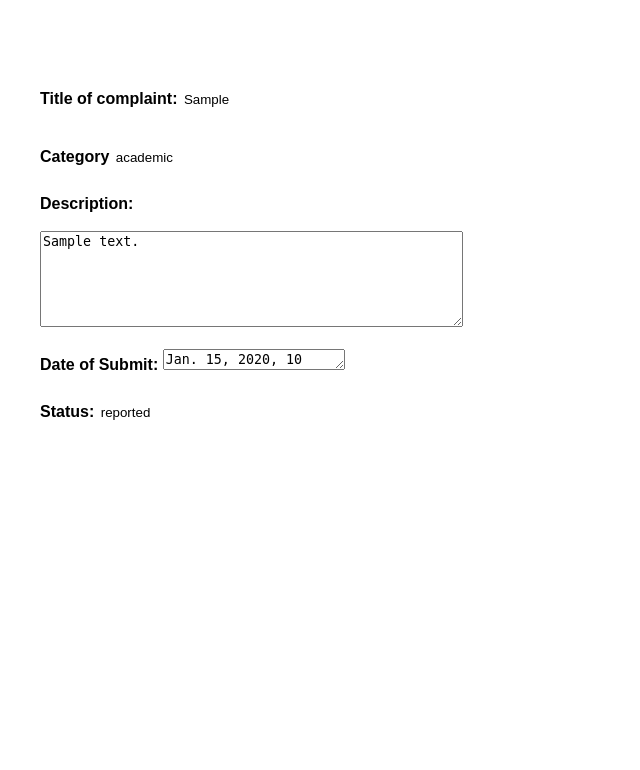
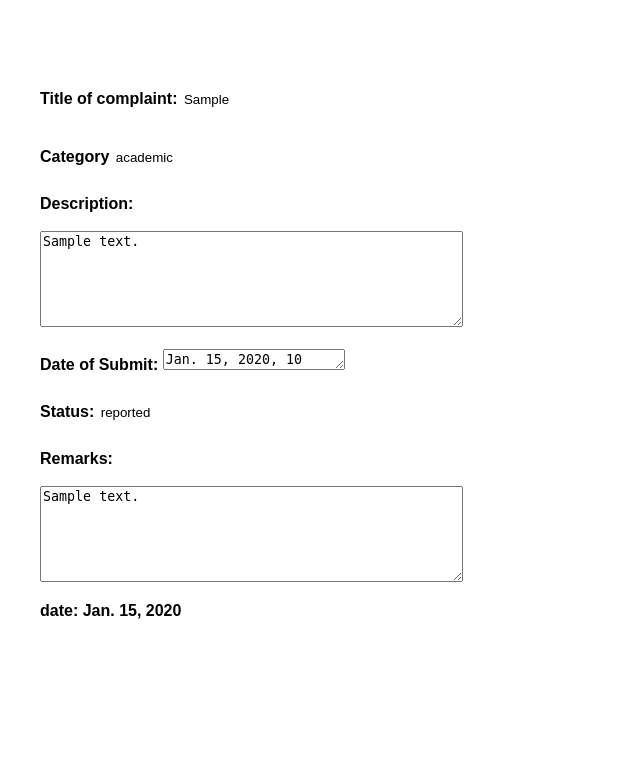
Before and after one commit to oohhallo/efms, a Django app: page /user/complaints/complaint_id?id=1 in a window 1280 px wide. Shown: the part 190-960 px from the top of the page, without its empty margins (0-640 px from the left). Before the commit the page ends 610 px from the top, so only its background shows below. Run offline with Django 3.2, Linux system fonts and the light colour scheme; a user stored in the database is signed in; tables that the repository leaves empty hold one stand-in row (values such as "Sample post").

Commit message:
add Remark model and clean view complaint page.

```diff
--- a/complaint/admin.py
+++ b/complaint/admin.py
@@ -1,6 +1,9 @@
 from django.contrib import admin
 
 # Register your models here.
-from .models import Complaint
+from .models import Complaint, Remark, Profile
+
 
 admin.site.register(Complaint)
+admin.site.register(Remark)
+admin.site.register(Profile)
--- a/complaint/models.py
+++ b/complaint/models.py
@@ -50,6 +50,12 @@ class Profile(models.Model):
     user = models.OneToOneField(User,on_delete=models.CASCADE)
     is_admin = models.BooleanField(default=False)
 
+class Remark(models.Model):
+    text = models.TextField()
+    date = models.DateField(default=timezone.now)
+    complaint = models.ForeignKey(Complaint, on_delete=models.CASCADE)
+    author = models.ForeignKey(settings.AUTH_USER_MODEL, on_delete=models.CASCADE)
+
 @receiver(post_save, sender=User)
 def create_user_profile(sender, instance, created, **kwargs):
     if created:
--- a/complaint/templates/complaint/view_complaint.html
+++ b/complaint/templates/complaint/view_complaint.html
@@ -19,10 +19,11 @@
 
 		<label for="stat">Status:</label>
 		<input type="text" name="" value={{complaint.status}}><br></br>
-		{% if complaint.remarks %}
+		{% for remark in remarks %}
 		<label for="remarks">Remarks:</label><br></br>
-		<textarea id="ta" cols="50" rows="6" placeholder="describe.."></textarea>
-		{% endif %}
+		<textarea id="ta" cols="50" rows="6" >{{ remark.text }}</textarea>
+		<p>date: {{ remark.date }}</p>
+		{% endfor %}
 	<br><br><br>
     </form>
 </div>
--- a/complaint/views.py
+++ b/complaint/views.py
@@ -1,5 +1,5 @@
 from django.shortcuts import render
-from .models import Complaint
+from .models import Complaint, Remark
 from django.utils import timezone
 from django.contrib.auth import authenticate, login,logout
 from django.http import HttpResponseRedirect, HttpResponse
@@ -42,7 +42,9 @@ def logging_out_view(request):
 def view_complaint_byid(request):
     id_complaint=request.GET['id']
     complaint = Complaint.objects.filter(id=id_complaint)[0]
-    return render(request, 'complaint/view_complaint.html', {'complaint':complaint})
+    remarks = Remark.objects.filter(complaint=complaint)
+    return render(request, 'complaint/view_complaint.html',
+                  {'complaint': complaint, "remarks": remarks})
 
 @unauthenticated_user
 def login_view(request):
```
Also changed, not shown: complaint/migrations/0008_remark.py (added), complaint/migrations/0009_remark_date.py (added).
